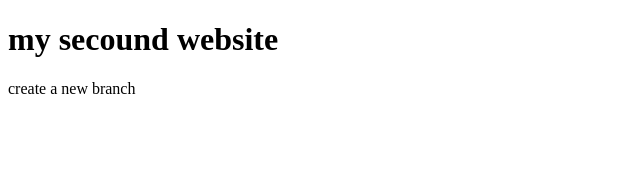
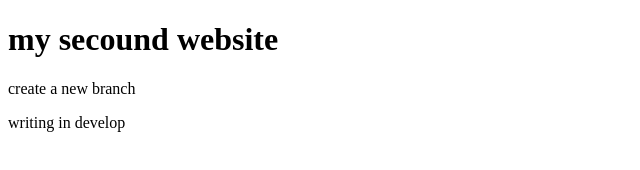
Before and after one commit to ryffhossain/my-secound-website, a plain HTML site: page index.html in a window 1280 px wide. Shown: the whole page, without its empty margins (0-640 px from the left). Drawn offline with Linux system fonts and the light colour scheme.

Commit message:
new words

```diff
--- a/index.html
+++ b/index.html
@@ -9,6 +9,8 @@
 <body>
     <h1>my secound website</h1>
     <p>create a new branch</p>
+    <p>writing in develop</p>
+
 
 
 </body>
```
